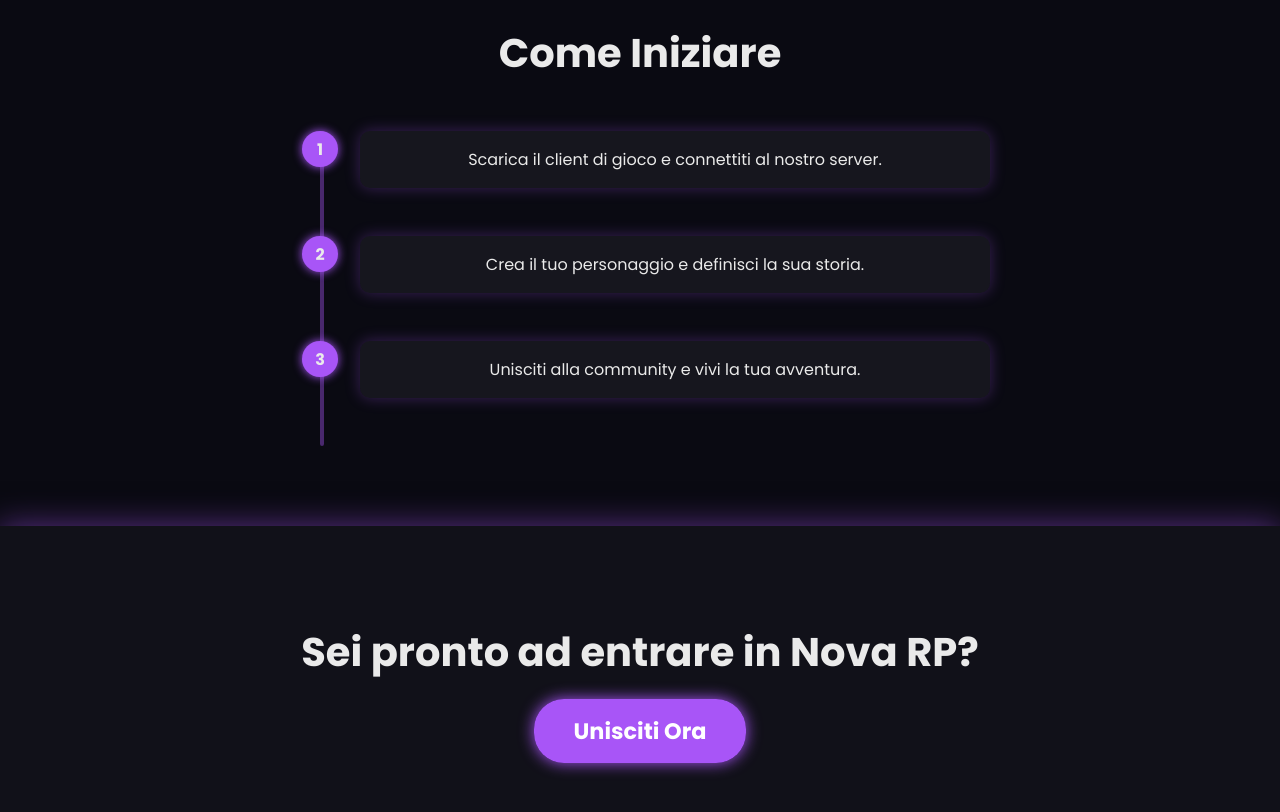
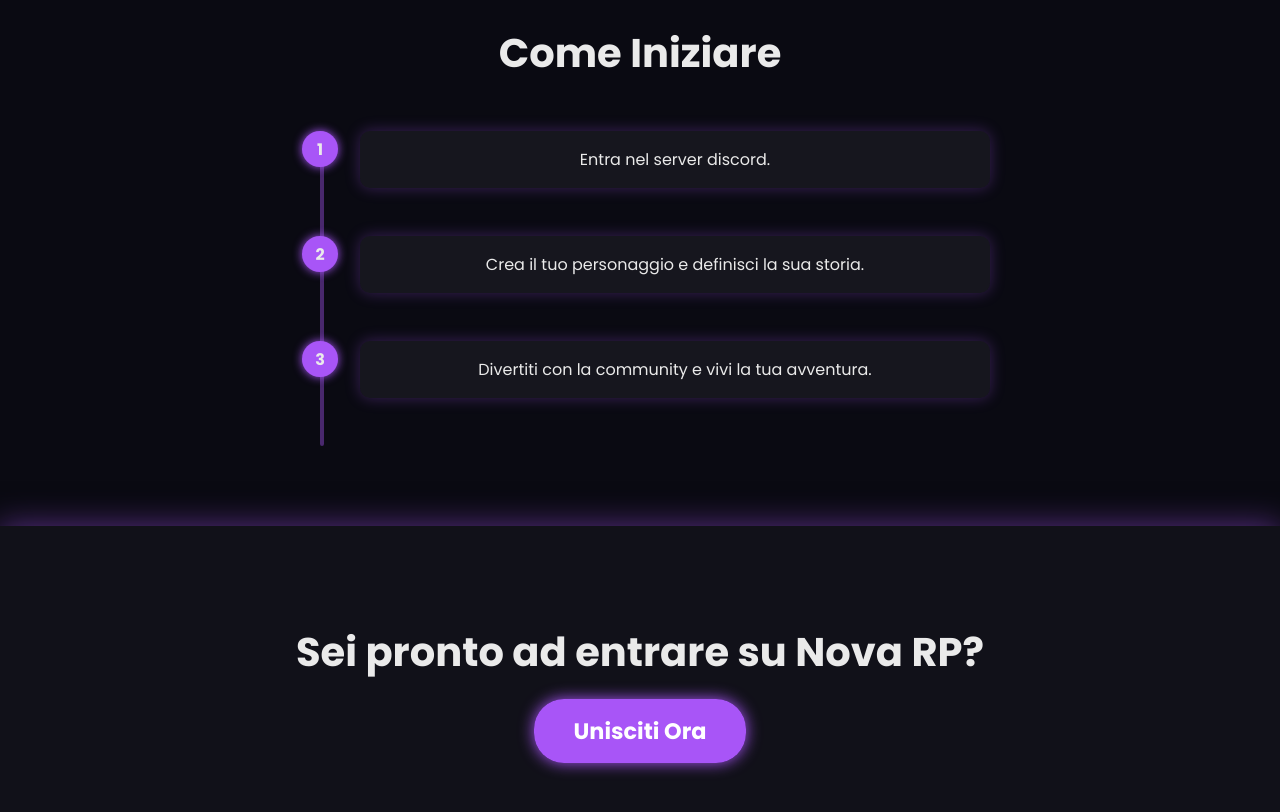
Before and after one commit to Darkyyto/nova, a plain HTML site: page index.html in a window 1280 px wide. Shown: the part 2100-2912 px from the top of the page. Drawn offline with Linux system fonts and the light colour scheme.

Commit message:
Update index.html

```diff
--- a/index.html
+++ b/index.html
@@ -64,7 +64,7 @@
       <div class="timeline-line"></div>
       <div class="step">
         <span class="step-number">1</span>
-        <p>Scarica il client di gioco e connettiti al nostro server.</p>
+        <p>Entra nel server discord.</p>
       </div>
       <div class="step">
         <span class="step-number">2</span>
@@ -72,14 +72,14 @@
       </div>
       <div class="step">
         <span class="step-number">3</span>
-        <p>Unisciti alla community e vivi la tua avventura.</p>
+        <p>Divertiti con la community e vivi la tua avventura.</p>
       </div>
     </div>
   </section>
 
   <!-- CTA -->
   <section class="cta" id="cta">
-    <h2>Sei pronto ad entrare in Nova RP?</h2>
+    <h2>Sei pronto ad entrare su Nova RP?</h2>
     <a href="https://discord.gg/WFWEb5rh" class="btn-primary big">Unisciti Ora</a>
   </section>
 
```
